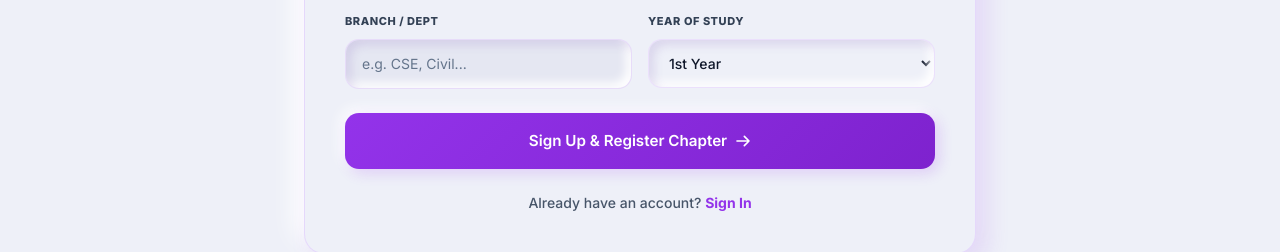
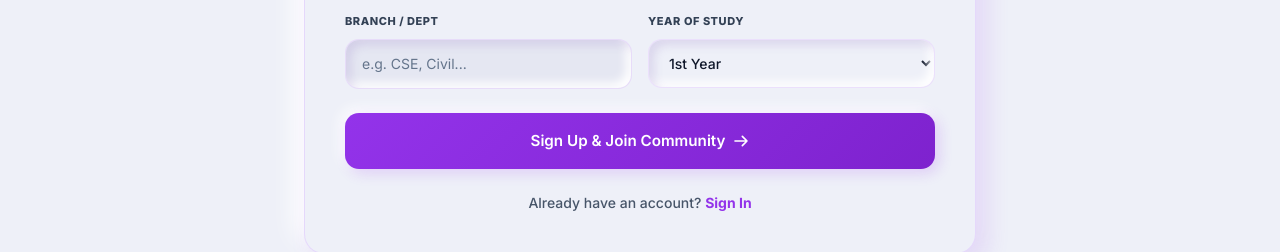
Before and after one commit to openengineeringworld/Open-Engineering, a Next.js app: page /signup in a window 1280 px wide. Shown: the part 780-1032 px from the top of the page. Built offline with nearby package versions, Linux system fonts and the light colour scheme; no server answers; the database is empty.

Commit message:
Wrap signup component in React Suspense boundary to support static page export

```diff
--- a/src/app/(auth)/signup/page.tsx
+++ b/src/app/(auth)/signup/page.tsx
@@ -1,15 +1,17 @@
 'use client';
 
-import { useState, useEffect } from 'react';
+import { useState, useEffect, Suspense } from 'react';
 import Link from 'next/link';
-import { useRouter } from 'next/navigation';
+import { useRouter, useSearchParams } from 'next/navigation';
 import { createClient } from '@/lib/supabase/client';
 
-export default function SignUpPage() {
+function SignUpForm() {
   const [showPassword, setShowPassword] = useState(false);
   const [loading, setLoading] = useState(false);
   const [error, setError] = useState('');
   const router = useRouter();
+  const searchParams = useSearchParams();
+  const isCreatingCommunity = searchParams.get('redirect')?.includes('/community/create');
   const supabase = createClient();
 
   // Onboarding & College Data States
@@ -193,10 +195,16 @@ export default function SignUpPage() {
     }
   }
 
+  const isAdminFlow = showAddCollege || !!isCreatingCommunity;
+
   return (
     <div className="neu-card p-8 sm:p-10 border border-purple-300/40 shadow-[10px_10px_24px_rgba(147,51,234,0.14),-10px_-10px_24px_#ffffff]">
-      <h1 className="text-2xl font-black mb-2 text-center text-slate-950">Create Account</h1>
-      <p className="text-text-muted text-sm text-center mb-8 font-medium">Join the engineering community & campus chapter</p>
+      <h1 className="text-2xl font-black mb-2 text-center text-slate-950">
+        {isAdminFlow ? 'Launch Campus Chapter' : 'Create Account'}
+      </h1>
+      <p className="text-text-muted text-sm text-center mb-8 font-medium">
+        {isAdminFlow ? 'Register as Campus Creator & Administrator' : 'Join the engineering community & campus chapter'}
+      </p>
 
       <form onSubmit={handleSubmit} className="space-y-6">
         {/* Section 1: Account Information */}
@@ -386,7 +394,7 @@ export default function SignUpPage() {
         {/* Section 3: Academic Details */}
         <div className="space-y-4 pt-2">
           <span className="text-[10px] font-black text-purple-700 uppercase tracking-widest block border-b border-purple-200/40 pb-1">
-            3. Academic Information
+            3. Academic Information {isAdminFlow && <span className="text-purple-700 font-extrabold text-[9px] lowercase tracking-normal bg-purple-100/80 px-2 py-0.5 rounded-md ml-1.5">(for Campus Admin)</span>}
           </span>
 
           <div className="grid grid-cols-1 md:grid-cols-2 gap-4">
@@ -428,7 +436,7 @@ export default function SignUpPage() {
           disabled={loading}
           className="btn btn-primary w-full py-4 shadow-[4px_4px_14px_rgba(147,51,234,0.2),-4px_-4px_14px_#ffffff] hover:scale-[1.01] flex items-center justify-center gap-2 group"
         >
-          <span>{loading ? 'Registering Account...' : 'Sign Up & Register Chapter'}</span>
+          <span>{loading ? 'Registering Account...' : isAdminFlow ? 'Sign Up & Launch Chapter as Admin ⚡' : 'Sign Up & Join Community'}</span>
           {!loading && (
             <svg className="w-4 h-4 transition-transform group-hover:translate-x-1" fill="none" viewBox="0 0 24 24" stroke="currentColor">
               <path strokeLinecap="round" strokeLinejoin="round" strokeWidth={2.5} d="M14 5l7 7m0 0l-7 7m7-7H3" />
@@ -446,3 +454,11 @@ export default function SignUpPage() {
     </div>
   );
 }
+
+export default function SignUpPage() {
+  return (
+    <Suspense fallback={<div className="flex justify-center py-20"><div className="animate-spin rounded-full h-8 w-8 border-b-2 border-purple-700" /></div>}>
+      <SignUpForm />
+    </Suspense>
+  );
+}
```
